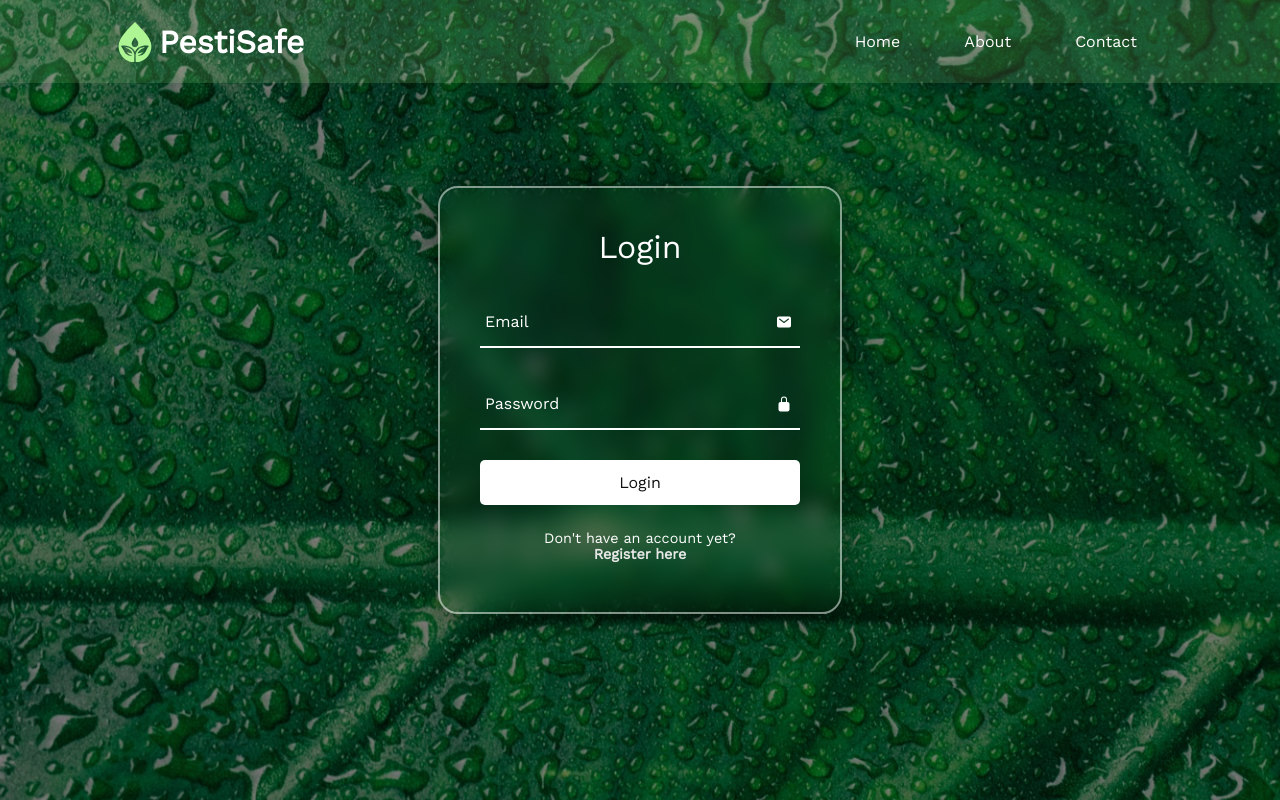
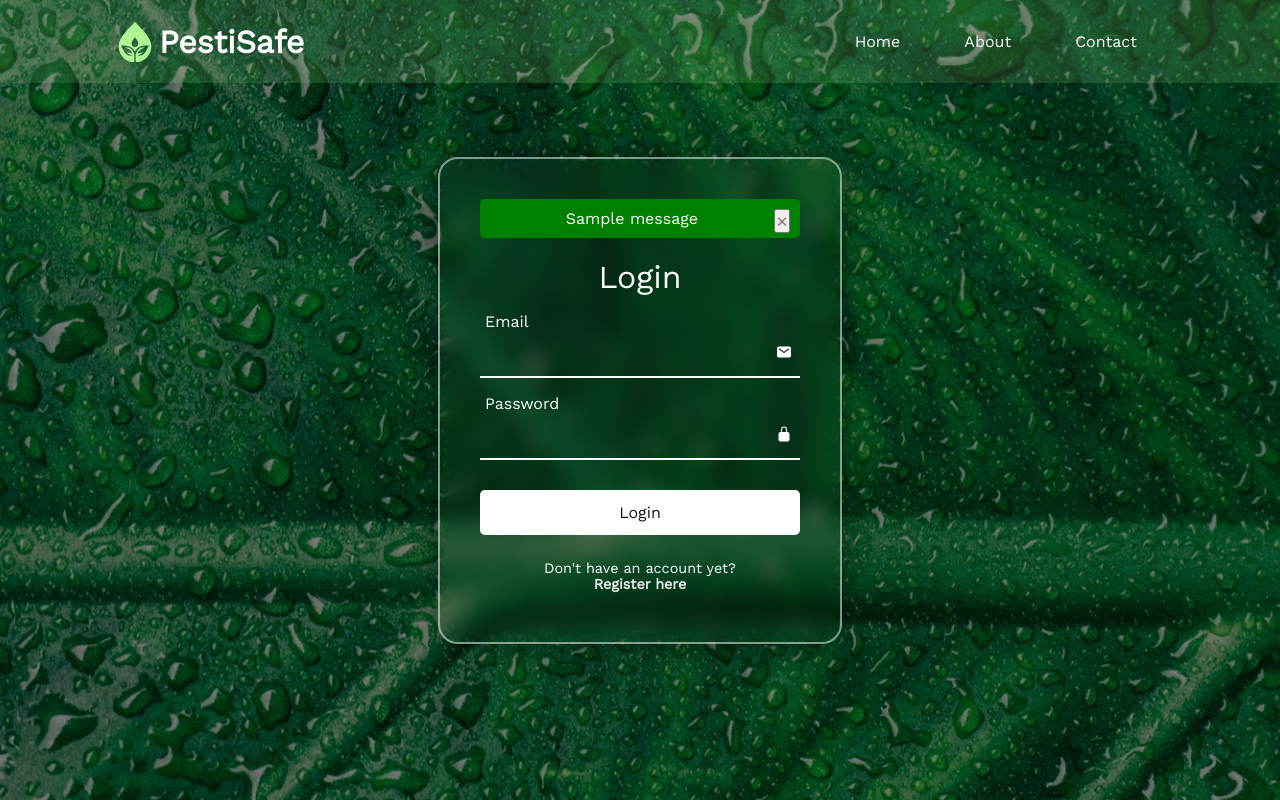
Before and after one commit to TaniKyuun/PestiSafe, a Flask app: page /login in a window 1280 px wide. Run offline with Flask 3, Linux system fonts and the light colour scheme; tables that the repository leaves empty hold one stand-in row (values such as "Sample post"); one stand-in notice (Sample message) is shown; some libraries are stand-ins or nearby versions.

Commit message:
flash msg login fixed

```diff
--- a/website/static/index.js
+++ b/website/static/index.js
@@ -27,3 +27,17 @@ window.addEventListener("scroll", function () {
     header.style.backgroundColor = "rgba(174, 246, 148, 0.15)";
   }
 });
+
+// JavaScript
+// Flash message Close Event
+// Get all close buttons
+var closebtns = document.getElementsByClassName("close");
+
+// Loop through all close buttons
+for (var i = 0; i < closebtns.length; i++) {
+  // When a close button is clicked
+  closebtns[i].addEventListener("click", function() {
+    // Hide the flash message
+    this.parentElement.style.display = 'none';
+  });
+}
--- a/website/static/styles.css
+++ b/website/static/styles.css
@@ -295,6 +295,42 @@ body {
 
 /* Login section */
 
+/* Style for flash messages */
+.flash {
+  padding: 10px; /* Add some padding */
+  margin-bottom: 20px; /* Add some space below the flash message */
+  border-radius: 5px; /* Add a rounded border */
+  color: white; /* White text */
+  text-align:center; /* Centered text */
+}
+
+/* Style for success flash messages */
+.flash.success {
+  background-color: green; /* Green background */
+}
+
+/* Style for error flash messages */
+.flash.error {
+  background-color: #f44336;; /* Red background */
+}
+
+/* Style for warning flash messages */
+/* Style for close button */
+.close {
+  float: right; /* Position the button on the right */
+  color: rgb(145, 119, 119); /* White text */
+  font-size: 20px; /* Larger text */
+  line-height: 20px; /* Align the text vertically */
+  cursor: pointer; /* Change the cursor when hovering over the button */
+  transition: 0.3s; /* Smooth transition */
+}
+
+/* Style for close button when hovered over */
+.close:hover {
+  color: black; /* Black text */
+}
+
+
 .form-wrapper {
   display: flex;
   justify-content: center;
@@ -426,6 +462,8 @@ body {
   color: white; /* White text */
   opacity: 1; /* Fully visible */
   transition: opacity 0.6s; /* Fade out over 600ms */
+  border-radius: 5px; /* Add a rounded border */
+  margin-bottom: 20px; /* Add some space below the flash message */
 }
 
 /* Style for success messages */
--- a/website/templates/login.html
+++ b/website/templates/login.html
@@ -52,16 +52,27 @@
     <div class="form-container">
       <div class="form-content">
         <div class="form-box">
+          {% with messages = get_flashed_messages(with_categories=true) %}
+          {% if messages %}
+            {% for category, message in messages %}
+              <div class="flash {{ category }}">{{ message }}
+                <button type="button" class="close" aria-label="Close">
+                  <span aria-hidden="true">&times;</span>
+                </button>
+              </div>
+            {% endfor %}
+          {% endif %}
+        {% endwith %}
           <h2>Login</h2>
           <form method="post">
             <div class="input-box">
               <span class="icon"><ion-icon name="mail"></ion-icon></span>
-              <input type="email/text" id="email" name="email" required />
+              <input type="email/text" id="email" name="email"  />
               <label>Email</label>
             </div>
             <div class="input-box">
               <span class="icon"><ion-icon name="lock-closed"></ion-icon></span>
-              <input type="password" id="password1" name="password1" required />
+              <input type="password" id="password1" name="password1" />
               <label>Password</label>
             </div>
             <button type="submit" class="btn-submit">Login</button>
```
Also changed, not shown: website/templates/result.html (+33 -27 lines).
